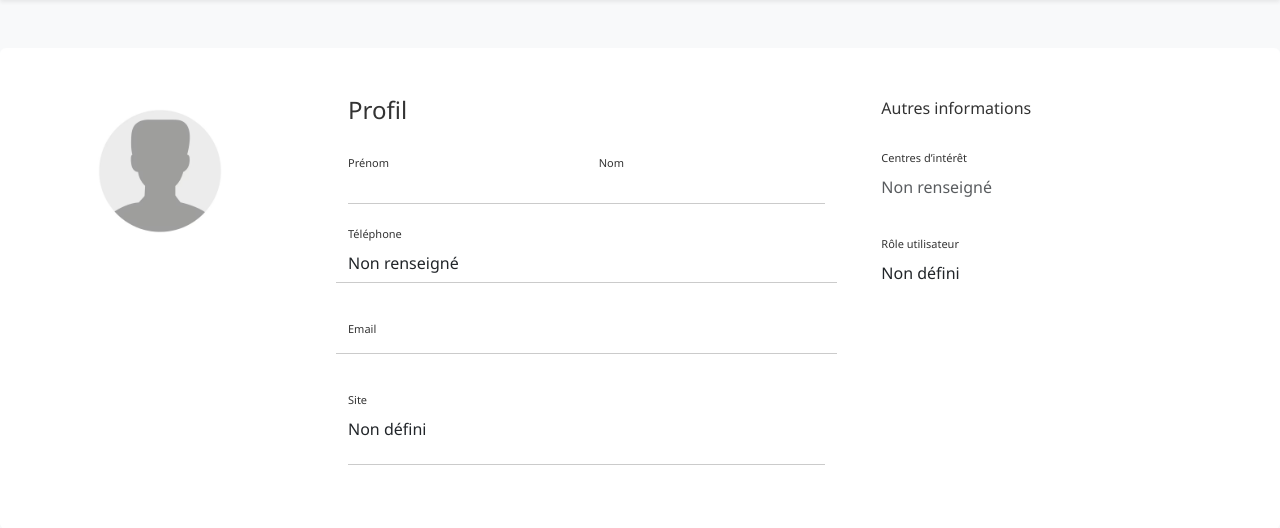
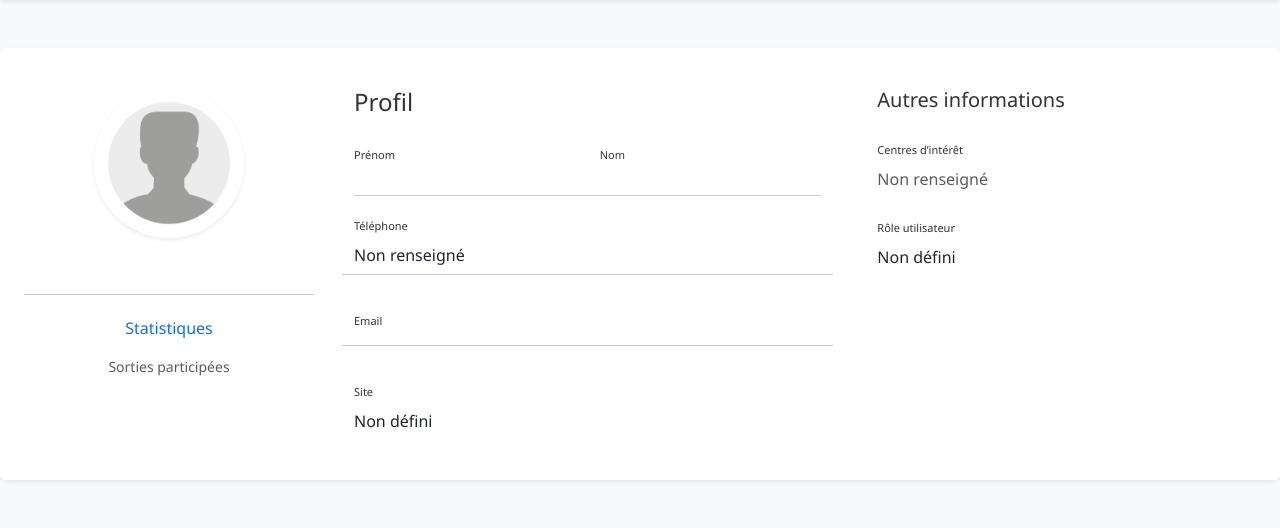
Before and after one commit to RudyGUILLAUME/sorties.com, a Symfony app: template templates/profile/show.html.twig in a window 1280 px wide. Shown: the part 76-604 px from the top of the page. Run offline with Twig, Linux system fonts and the light colour scheme; the template is opened without the code that fills it, so the values that code supplies are empty; some libraries are stand-ins or nearby versions.

Commit message:
Statistique Sortie Organisée et Sortie Participé si le Participant n'a pas le ROLE_ORGANISATEUR ne render pas le Sortie Organisé

```diff
--- a/templates/profile/show.html.twig
+++ b/templates/profile/show.html.twig
@@ -3,47 +3,62 @@
 {% block title %}Profil{% endblock %}
 
 {% block body %}
-
-    <div class="container rounded bg-white mt-5 mb-5">
+    <div class="container rounded bg-white mt-5 mb-5 shadow-sm p-4">
         <div class="row">
 
             {# --- COLONNE PHOTO --- #}
-            <div class="col-md-3 border-right">
-                <div class="d-flex flex-column align-items-center text-center p-3 py-5">
+            <div class="col-md-3 border-right text-center">
+                <div class="p-3">
                     {% if participant.imageProfil %}
                         <img src="{{ asset('images/uploads/' ~ participant.imageProfil) }}"
                              alt="Photo de profil"
-                             class="rounded-circle"
+                             class="rounded-circle mb-3 shadow-sm"
                              width="150">
                     {% else %}
                         <img src="{{ asset('images/default-profile.jpg') }}"
                              alt="Photo par défaut"
-                             class="rounded-circle"
+                             class="rounded-circle mb-3 shadow-sm"
                              width="150">
                     {% endif %}
 
+                    <h5 class="fw-bold">{{ participant.prenom ~ ' ' ~ participant.nom }}</h5>
+                    <p class="text-muted mb-1">{{ participant.mail }}</p>
+                    {% if participant.site %}
+                        <p class="text-secondary small">{{ participant.site.nom }}</p>
+                    {% endif %}
+                </div>
 
+                <hr>
 
-                    <span class="font-weight-bold">{{ participant.prenom ~ ' ' ~ participant.nom }}</span>
-                    <span class="text-black-50">{{ participant.mail }}</span>
-                    {% if participant.site %}
-                        <span class="text-muted">{{ participant.site.nom }}</span>
-                    {% endif %}
+                {# --- STATISTIQUES --- #}
+                <div class="text-center mt-4">
+                    <h6 class="text-primary mb-3">Statistiques</h6>
+                    <div class="d-flex justify-content-around">
+                        {% if sortiesOrganiseesCount is not null %}
+                        <div>
+                            <h4 class="fw-bold text-dark mb-0">{{ sortiesOrganiseesCount }}</h4>
+                            <small class="text-muted">Sorties organisées</small>
+                        </div>
+                        {% endif %}
+                        <div>
+                            <h4 class="fw-bold text-dark mb-0">{{ sortiesParticipeesCount }}</h4>
+                            <small class="text-muted">Sorties participées</small>
+                        </div>
+                    </div>
                 </div>
             </div>
 
             {# --- COLONNE INFORMATIONS PRINCIPALES --- #}
             <div class="col-md-5 border-right">
-                <div class="p-3 py-5">
+                <div class="p-3">
 
                     <div class="d-flex justify-content-between align-items-center mb-3">
-                        <h4 class="text-right">Profil</h4>
+                        <h4>Profil</h4>
                         {% if app.user and app.user.id == participant.id %}
-                        <a href="{{ path('app_profile_edit', {'id': participant.id}) }}" class="btn btn-outline-primary btn-sm">
-                            Modifier
-                        </a>
+                            <a href="{{ path('app_profile_edit', {'id': participant.id}) }}" class="btn btn-outline-primary btn-sm">
+                                Modifier
+                            </a>
                         {% endif %}
-
                     </div>
 
                     <div class="row mt-2">
@@ -82,31 +97,23 @@
                                 {{ participant.site ? participant.site.nom : 'Non défini' }}
                             </p>
                         </div>
-
-                    </div>
-
-                    <hr>
-                    <div class="row mt-3">
-                        <div class="col-md-12">
-
-                        </div>
                     </div>
                 </div>
             </div>
 
             {# --- COLONNE DROITE --- #}
             <div class="col-md-4">
-                <div class="p-3 py-5">
-                    <div class="d-flex justify-content-between align-items-center experience">
-                        <span>Autres informations</span>
-                    </div><br>
+                <div class="p-3">
+                    <div class="d-flex justify-content-between align-items-center experience mb-3">
+                        <h5>Autres informations</h5>
+                    </div>
 
-                    <div class="col-md-12">
+                    <div class="mb-3">
                         <label class="labels">Centres d’intérêt</label>
                         <p class="form-control-plaintext text-muted">Non renseigné</p>
-                    </div><br>
+                    </div>
 
-                    <div class="col-md-12">
+                    <div class="mb-3">
                         <label class="labels">Rôle utilisateur</label>
                         <p class="form-control-plaintext">
                             {% if 'ROLE_ADMIN' in participant.roles %}
@@ -123,5 +130,4 @@
 
         </div>
     </div>
-
 {% endblock %}
```
Also changed, not shown: src/Controller/ProfileController.php (+26 -18 lines).
